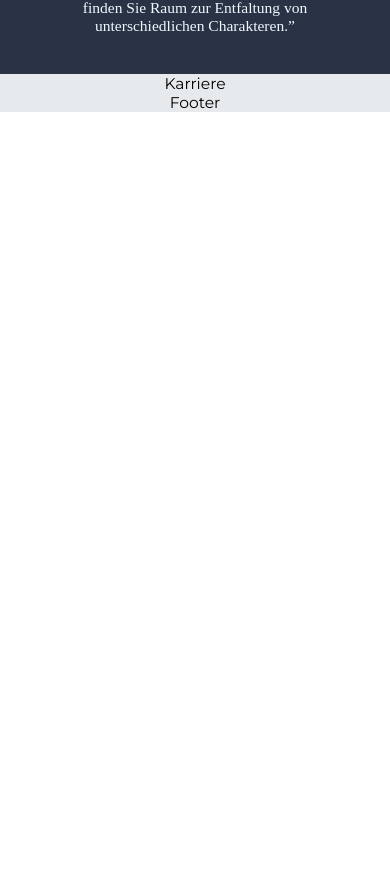
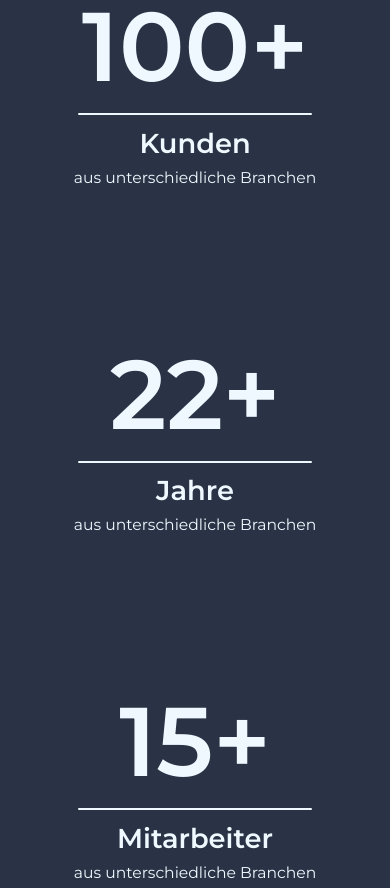
Before and after one commit to AlexHolad/ikb-tech, a React (Create React App) app: page / in a window 390 px wide. Shown: the part 1616-2504 px from the top of the page. Before the commit the page ends 1728 px from the top, so only its background shows below. Built offline with nearby package versions, Linux system fonts and the light colour scheme; a web font is replaced by a local one.

Commit message:
section Zahlen done responsive

```diff
--- a/src/App.css
+++ b/src/App.css
@@ -1,12 +1,15 @@
 @import url('https://fonts.googleapis.com/css2?family=Montserrat:wght@200;300;400;500;600;700&display=swap');
 
-*, ::after, ::before {
+*,
+::after,
+::before {
   box-sizing: border-box;
   margin: 0;
   padding: 0;
   font-size: calc(14px + .390625vw);
   font-family: 'Montserrat', sans-serif;
 }
+
 .App {
   text-align: center;
   width: 100%;
@@ -19,11 +22,17 @@
 h1 {
   font-size: 1.8rem;
 }
+
 h2 {
   font-size: 1.5rem;
 }
 
-.App-logo {
-  height: 40vmin;
-  pointer-events: none;
+div,
+p {
+  -webkit-user-select: none;
+  /* Safari */
+  -ms-user-select: none;
+  /* IE 10 and IE 11 */
+  user-select: none;
+  /* Standard syntax */
 }
--- a/src/components/Quote.js
+++ b/src/components/Quote.js
@@ -2,9 +2,9 @@ import React from 'react'
 
 import './Quote.css'
 
-const Quote = ({text, id}) => {
+const Quote = ({text}) => {
     return (
-        <div className='quote-container' id={id}>
+        <div className='quote-container'>
             <p>{text}</p>
         </div>
     )
--- /dev/null
+++ b/src/components/Zahlblock.css
@@ -0,0 +1,64 @@
+.zahlblock-container {
+    width: 50%;
+    display: flex;
+    flex-direction: column;
+    justify-content: center;
+    align-items: center;
+}
+
+.main-zahl {
+    font-size: 5vw;
+    font-weight: 600;
+    padding: 1vw;
+}
+
+.horizontal-line {
+    width: 40%;
+    border-bottom: 2px solid aliceblue;
+    border-radius: 5px;
+}
+
+.category {
+    font-size: 2vw;
+    font-weight: 600;
+    padding: 1vw 0 0 0;
+}
+
+.description {
+    font-size: 1.5vw;
+}
+
+
+
+@media screen and (max-width: 768px) {
+    .zahlblock-container {
+        width: 100%;
+        margin: 10vw 0;
+        padding: 8vw 4vw;
+        display: flex;
+        flex-direction: column;
+        justify-content: center;
+        align-items: center;
+    }
+
+    .main-zahl {
+        font-size: 25vw;
+        padding: 2vw;
+    }
+
+    .horizontal-line {
+        width: 60vw;
+        border-bottom: 2px solid aliceblue;
+        border-radius: 5px;
+        margin: auto;
+    }
+
+    .category {
+        font-size: 7vw;
+        padding: 3vw 0 2vw 0;
+    }
+
+    .description {
+        font-size: 4vw;
+    }
+}
--- /dev/null
+++ b/src/components/Zahlblock.js
@@ -0,0 +1,17 @@
+import React from 'react'
+
+import './Zahlblock.css'
+
+function Zahlblock({zahlblock}) {
+    const {main, category, description} = zahlblock
+  return (
+    <div className='zahlblock-container'>
+        <div className='main-zahl'>{main}</div>
+        <div className='horizontal-line'></div>
+        <div className='category'>{category}</div>
+        <div className='description'>{description}</div>
+    </div>
+  )
+}
+
+export default Zahlblock
--- /dev/null
+++ b/src/components/Zahlen.css
@@ -0,0 +1,18 @@
+.zahlen-container {
+    width: 100%;
+    height: 100vh;
+    background-color: #293345;
+    color: aliceblue;
+    display: flex;
+    justify-content: center;
+    flex-wrap: wrap;
+    padding: 6vw 15vw;
+}
+
+@media screen and (max-width: 768px) {
+    .zahlen-container {
+        flex-direction: column;
+        height: auto;
+        padding: 6vw 0;
+    }
+}
--- /dev/null
+++ b/src/components/Zahlen.js
@@ -0,0 +1,16 @@
+import React from "react";
+import "./Zahlen.css";
+
+import Zahlblock from "./Zahlblock";
+
+function Zahlen({ zahlen }) {
+  return (
+    <div className="zahlen-container">
+      {zahlen.map((zahlblock) => {
+        return <Zahlblock zahlblock={zahlblock} key={zahlblock.category} />;
+      })}
+    </div>
+  );
+}
+
+export default Zahlen;
--- a/src/data/data.js
+++ b/src/data/data.js
@@ -1,167 +1,240 @@
 export const data = {
   nav: {
-        logo: 'ikb tech',
-        navList: ['Leistungen', 'Kunden', 'Schwerpunkte', 'Karriere'],
+    logo: "ikb tech",
+    navList: ["Leistungen", "Kunden", "Schwerpunkte", "Karriere"],
     contact: {
-            phone: '+4901629334162',
-            phoneIcon: '/assets/icons/phone.svg',
-            email: 'alex878@gmail.com',
-            emailIcon: '/assets/icons/email.svg'
+      phone: "+4901629334162",
+      phoneIcon: "/assets/icons/phone.svg",
+      email: "alex878@gmail.com",
+      emailIcon: "/assets/icons/email.svg",
     },
-        menuIcon: '/assets/icons/menu.svg',
-        closeIcon: '/assets/icons/close.svg'
+    menuIcon: "/assets/icons/menu.svg",
+    closeIcon: "/assets/icons/close.svg",
   },
   sectionMain: {
-        img: '/assets/images/thisisengineering-raeng-3Z3gnA99PL8-unsplash.jpg',
-        attr: 'thisisengineering-raeng-3Z3gnA99PL8-unsplash',
-        headline1: 'Maschinenbau',
-        headline2: 'Auf dem höhsten Niveau',
-        suppLine: 'Sowie Anlagenbau, Flugzeugbau und Vorrichtungsbau'
+    img: "/assets/images/thisisengineering-raeng-3Z3gnA99PL8-unsplash.jpg",
+    attr: "thisisengineering-raeng-3Z3gnA99PL8-unsplash",
+    headline1: "Maschinenbau",
+    headline2: "Auf dem höhsten Niveau",
+    suppLine: "Sowie Anlagenbau, Flugzeugbau und Vorrichtungsbau",
   },
   sectionLeistungen: {
-        quote: '“IKB-TECH ist eine innovative Ingenieurdienstleistungsgesellschaft und ein zuverlässiger Partner im High-Tech-Umfeld mit Kundschaft aus verschiedenen Branchen der Großindustrie und dem Mittelstand.”',
-        category: 'Leistungen',
-        headline: 'Von der Idee zum Produkt',
-        text: 'Unser Team bietet in enger Absprache mit unseren Kunden vielseitige Leistungen, die alle Prozessschritte begleiten - von der innovativen Idee bis hin zum fertigen Produkt.',
-        services: [{
-            title: 'Marktforschung',
-            icon: ''
-        }, {
-            title: 'Marktanalyse',
-            icon: ''
-        }, {
-            title: 'Vermarktung',
-            icon: ''
-        }, {
-            title: 'Konzepterstellung',
-            icon: ''
-        }, {
-            title: 'Projektplanung',
-            icon: ''
-        }, {
-            title: 'Entwicklung',
-            icon: ''
-        }, {
-            title: 'Konstruktion',
-            icon: ''
-        }, {
-            title: 'Simulation',
-            icon: ''
-        }, {
-            title: 'Berechnung',
-            icon: ''
-        }, {
-            title: 'Prototypenbau',
-            icon: ''
-        }, {
-            title: 'Dokumentation',
-            icon: ''
-        }],
+    quote:
+      "“IKB-TECH ist eine innovative Ingenieurdienstleistungsgesellschaft und ein zuverlässiger Partner im High-Tech-Umfeld mit Kundschaft aus verschiedenen Branchen der Großindustrie und dem Mittelstand.”",
+    category: "Leistungen",
+    headline: "Von der Idee zum Produkt",
+    text: "Unser Team bietet in enger Absprache mit unseren Kunden vielseitige Leistungen, die alle Prozessschritte begleiten - von der innovativen Idee bis hin zum fertigen Produkt.",
+    services: [
+      {
+        title: "Marktforschung",
+        icon: "",
+      },
+      {
+        title: "Marktanalyse",
+        icon: "",
+      },
+      {
+        title: "Vermarktung",
+        icon: "",
+      },
+      {
+        title: "Konzepterstellung",
+        icon: "",
+      },
+      {
+        title: "Projektplanung",
+        icon: "",
+      },
+      {
+        title: "Entwicklung",
+        icon: "",
+      },
+      {
+        title: "Konstruktion",
+        icon: "",
+      },
+      {
+        title: "Simulation",
+        icon: "",
+      },
+      {
+        title: "Berechnung",
+        icon: "",
+      },
+      {
+        title: "Prototypenbau",
+        icon: "",
+      },
+      {
+        title: "Dokumentation",
+        icon: "",
+      },
+    ],
   },
   sectionKunden: {
-        quote: '“Kundenzufriedenheit steht auf dem Ersten Platz in unserer Unternehmensphilosophie und bildet die Basis für eine langfristige und erfolgreiche Zusammenarbeit mit unseren Kunden.”',
-        category: 'Referenzen',
-        headline: 'Weitere Kunde die uns vertrauen',
-        text: 'Mauris porta odio nisi, ut ultrices ligula venenatis quis. Quisque a ligula eu ex scelerisque eleifend ut sed risus. Mauris cursus non orci sed aliquet. Maecenas ipsum urna, pulvinar quis lacus sit amet, tempor pharetra diam.',
+    quote:
+      "“Kundenzufriedenheit steht auf dem Ersten Platz in unserer Unternehmensphilosophie und bildet die Basis für eine langfristige und erfolgreiche Zusammenarbeit mit unseren Kunden.”",
+    category: "Referenzen",
+    headline: "Weitere Kunde die uns vertrauen",
+    text: "Mauris porta odio nisi, ut ultrices ligula venenatis quis. Quisque a ligula eu ex scelerisque eleifend ut sed risus. Mauris cursus non orci sed aliquet. Maecenas ipsum urna, pulvinar quis lacus sit amet, tempor pharetra diam.",
   },
   sectionSchwerpunkte: {
-        quote: 'AUSFÜLLEN',
-        schwerpunkte: [{
-            img: '/assets/images/mike-hindle-urTBnMtWWYc-unsplash.jpg',
-            attr: 'mike-hindle-urTBnMtWWYc-unsplash',
-            services: ('Allgemeiner', 'Maschinenbau', 'Sondermaschinen', 'Betriebsmittelbau')
-        }, {
-            img: '/assets/images/.jpg',
-            attr: 'artur-voznenko-lPvI0S403Mg-unsplash',
-            services: ('Flugzeugbau')
-        }, {
-            img: '/assets/images/artur-voznenko-lPvI0S403Mg-unsplash.jpg',
-            attr: 'logan-weaver-lgnwvr-u4vvzLElyF0-unsplash',
-            services: ('Automobilbau', 'Sonderfahrzeugbau', 'Schienentechnik', 'Nutzfahrzeugtechnik')
-        }, {
-            img: '/assets/images/ika-baumeister-ufEolQ65luE-unsplash.jpg',
-            attr: 'mika-baumeister-ufEolQ65luE-unsplash',
-            services: ('Radfahrzeuge', 'Kettenfahrzeuge')
-        }, {
-            img: '/assets/images/cesar-carlevarino-aragon-NL_DF0Klepc-unsplash.jpg',
-            attr: 'cesar-carlevarino-aragon-NL_DF0Klepc-unsplash',
-            services: ('Formenbau', 'Werkzeugbau', 'Vorrichtungsbau')
-        }, {
-            img: '/assets/images/vladislav-glukhotko-RBwk0EcQ1bs-unsplash.jpg',
-            attr: 'vladislav-glukhotko-RBwk0EcQ1bs-unsplash',
-            services: ('Stahlbau', 'Anlagenbau')
-        }, {
-            img: '/assets/images/rob-lambert-9Q_pLLP_jmA-unsplash.jpg',
-            attr: 'rob-lambert-9Q_pLLP_jmA-unsplash',
-            services: ('Lötten', 'Schweissen')
-        }, {
-            img: '/assets/images/crystal-kwok-xD5SWy7hMbw-unsplash.jpg',
-            attr: 'crystal-kwok-xD5SWy7hMbw-unsplash',
-            services: ('Messsysteme', 'Prüfsysteme', 'Kontrollsysteme')
-        }]
+    quote: "AUSFÜLLEN",
+    schwerpunkte: [
+      {
+        img: "/assets/images/mike-hindle-urTBnMtWWYc-unsplash.jpg",
+        attr: "mike-hindle-urTBnMtWWYc-unsplash",
+        services:
+          ("Allgemeiner",
+          "Maschinenbau",
+          "Sondermaschinen",
+          "Betriebsmittelbau"),
+      },
+      {
+        img: "/assets/images/.jpg",
+        attr: "artur-voznenko-lPvI0S403Mg-unsplash",
+        services: "Flugzeugbau",
+      },
+      {
+        img: "/assets/images/artur-voznenko-lPvI0S403Mg-unsplash.jpg",
+        attr: "logan-weaver-lgnwvr-u4vvzLElyF0-unsplash",
+        services:
+          ("Automobilbau",
+          "Sonderfahrzeugbau",
+          "Schienentechnik",
+          "Nutzfahrzeugtechnik"),
+      },
+      {
+        img: "/assets/images/ika-baumeister-ufEolQ65luE-unsplash.jpg",
+        attr: "mika-baumeister-ufEolQ65luE-unsplash",
+        services: ("Radfahrzeuge", "Kettenfahrzeuge"),
+      },
+      {
+        img: "/assets/images/cesar-carlevarino-aragon-NL_DF0Klepc-unsplash.jpg",
+        attr: "cesar-carlevarino-aragon-NL_DF0Klepc-unsplash",
+        services: ("Formenbau", "Werkzeugbau", "Vorrichtungsbau"),
+      },
+      {
+        img: "/assets/images/vladislav-glukhotko-RBwk0EcQ1bs-unsplash.jpg",
+        attr: "vladislav-glukhotko-RBwk0EcQ1bs-unsplash",
+        services: ("Stahlbau", "Anlagenbau"),
+      },
+      {
+        img: "/assets/images/rob-lambert-9Q_pLLP_jmA-unsplash.jpg",
+        attr: "rob-lambert-9Q_pLLP_jmA-unsplash",
+        services: ("Lötten", "Schweissen"),
+      },
+      {
+        img: "/assets/images/crystal-kwok-xD5SWy7hMbw-unsplash.jpg",
+        attr: "crystal-kwok-xD5SWy7hMbw-unsplash",
+        services: ("Messsysteme", "Prüfsysteme", "Kontrollsysteme"),
+      },
+    ],
   },
   sectionProgrammen: {
-        quote: '“Die mehrjährigen Erfahrungen unsere Mitarbeiter im Bereich Ingenieurwesen mit modernen CAD-Programmen und leistungsfähige Software-Tools bilden die Grundlage für unsere innovativen Entwicklungs- und Konstruktionsprozesse.”',
-        category: 'Programmen',
-        headline: 'Wir arbeiten mit moderner CAD-Software',
-        text: ('Pro/Engineer Wildfiere 2/3/4', 'CATIA V4/V5', 'SolidWorks', 'Solid Edge', 'AutoCAD'),
-        programmsLogos: [{
-            logo: '/assets/logos/soft/catia.svg',
-            attr: 'catia-logo'
-        }, {
-            logo: '/assets/logos/soft/ptc-creo.svg',
-            attr: 'ptc-creo-logo'
-        }, {
-            logo: '/assets/logos/soft/solidworks.png',
-            attr: 'solidworks'
-        }, {
-            logo: '/assets/logos/soft/solid-edge.png',
-            attr: 'solid-edge'
-        }, {
-            logo: '/assets/logos/soft/autocad.svg',
-            attr: 'autocad-logo'
-        }]
+    quote:
+      "“Die mehrjährigen Erfahrungen unsere Mitarbeiter im Bereich Ingenieurwesen mit modernen CAD-Programmen und leistungsfähige Software-Tools bilden die Grundlage für unsere innovativen Entwicklungs- und Konstruktionsprozesse.”",
+    category: "Programmen",
+    headline: "Wir arbeiten mit moderner CAD-Software",
+    text:
+      ("Pro/Engineer Wildfiere 2/3/4",
+      "CATIA V4/V5",
+      "SolidWorks",
+      "Solid Edge",
+      "AutoCAD"),
+    programmsLogos: [
+      {
+        logo: "/assets/logos/soft/catia.svg",
+        attr: "catia-logo",
       },
+      {
+        logo: "/assets/logos/soft/ptc-creo.svg",
+        attr: "ptc-creo-logo",
+      },
+      {
+        logo: "/assets/logos/soft/solidworks.png",
+        attr: "solidworks",
+      },
+      {
+        logo: "/assets/logos/soft/solid-edge.png",
+        attr: "solid-edge",
+      },
+      {
+        logo: "/assets/logos/soft/autocad.svg",
+        attr: "autocad-logo",
+      },
+    ],
+  },
+  zahlen: [
+    {
+      main: "100+",
+      category: "Kunden",
+      description: "aus unterschiedliche Branchen",
+    },
+    {
+      main: "22+",
+      category: "Jahre",
+      description: "aus unterschiedliche Branchen",
+    },
+    {
+      main: "15+",
+      category: "Mitarbeiter",
+      description: "aus unterschiedliche Branchen",
+    },
+    {
+      main: "200+",
+      category: "Projekte",
+      description: "aus unterschiedliche Branchen",
+    },
+  ],
   sectionKontakt: {
-        numbers: [{
-            number: '',
-            category: '',
-            description: ''
-        }, {
-            number: '',
-            category: '',
-            description: ''
-        }, {
-            number: '',
-            category: '',
-            description: ''
-        }, {
-            number: '',
-            category: '',
-            description: ''
-        }],
-        category: 'Kontakt',
-        headline: 'Wir würden uns freuen Sie von den Vorteilen der IKB TECH zu überzeugen und freuen uns von Ihnen zu hören',
-        contactTypes: [{
-            icon: '',
-            attr: '',
-            text: ''
-        }, {
-            icon: '',
-            attr: '',
-            text: ''
-        }, {
-            icon: '',
-            attr: '',
-            text: ''
-        }]
+    numbers: [
+      {
+        number: "",
+        category: "",
+        description: "",
+      },
+      {
+        number: "",
+        category: "",
+        description: "",
+      },
+      {
+        number: "",
+        category: "",
+        description: "",
+      },
+      {
+        number: "",
+        category: "",
+        description: "",
+      },
+    ],
+    category: "Kontakt",
+    headline:
+      "Wir würden uns freuen Sie von den Vorteilen der IKB TECH zu überzeugen und freuen uns von Ihnen zu hören",
+    contactTypes: [
+      {
+        icon: "",
+        attr: "",
+        text: "",
+      },
+      {
+        icon: "",
+        attr: "",
+        text: "",
+      },
+      {
+        icon: "",
+        attr: "",
+        text: "",
+      },
+    ],
   },
   sectionKarriere: {
-        quote: '“Unseren Mitarbeitern bieten wir eine Unternehmenskultur die nicht einengt. Bei uns finden Sie Raum zur Entfaltung von unterschiedlichen Charakteren.”',
-        category: 'Karriere',
+    quote:
+      "“Unseren Mitarbeitern bieten wir eine Unternehmenskultur die nicht einengt. Bei uns finden Sie Raum zur Entfaltung von unterschiedlichen Charakteren.”",
+    category: "Karriere",
   },
-    footer: {
-
-    }
-
-}
+  footer: {},
+};
--- a/src/pages/Home.js
+++ b/src/pages/Home.js
@@ -6,6 +6,7 @@ import Navbar from '../components/Navbar'
 import Quote from '../components/Quote'
 
 import Main from '../components/Main'
+import Zahlen from '../components/Zahlen'
 
 
 const Home = ({data}) => {
@@ -29,7 +30,7 @@ const Home = ({data}) => {
             <div id='schwerpunkte'>Schwerpunkte</div>
             <Quote text= {data.sectionProgrammen.quote}/>
             <div id='programmen'>Programmen</div>
-            <div>Zahlen</div>
+            <Zahlen zahlen={data.zahlen}/>
             <div id='kontakt'>Kontakt</div>
             <Quote text= {data.sectionKarriere.quote}/>
             <div id='karriere'>Karriere</div>
```
Lines whose indentation alone changed are shown as unchanged.
